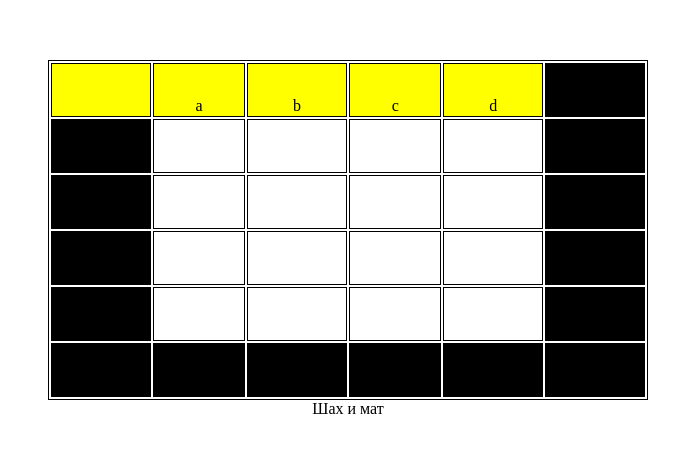
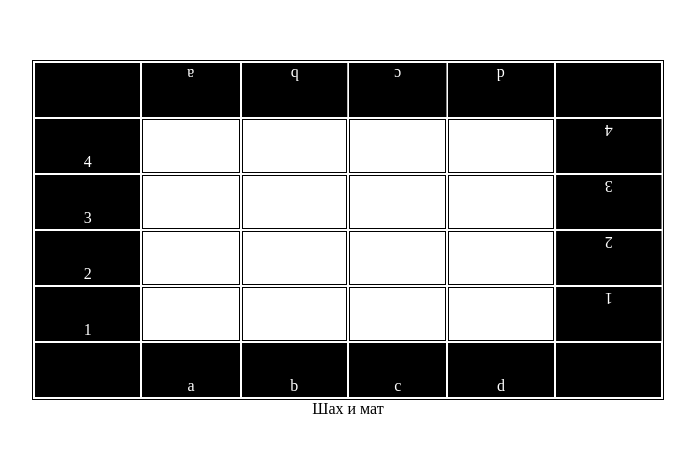
Before and after one commit to julia4/webcamp-test, a plain HTML site: page index.html in a window 1280 px wide. Shown: the part 193-646 px from the top of the page, without its empty margins (292-987 px from the left). Drawn offline with Linux system fonts and the light colour scheme.

Commit message:
#1 changed table css

```diff
--- a/main.css
+++ b/main.css
@@ -1,15 +1,16 @@
 .left-column {background-color: green;}
 .right-column {background-color: blue;}
-.top-row {background-color: yellow;}
+.top-row {background-color: black;}
 .bottom-row {background-color: black;}
 .mytable {
     text-align: center;
     margin-top: 20%;
     margin-left: auto;
     margin-right: auto;
-    width: 600px;
+    width: 50%;
+    color: white;
 
 }
-.mycell {
-;
+.rotate {
+    -webkit-transform: rotate(180deg);
 }
```
